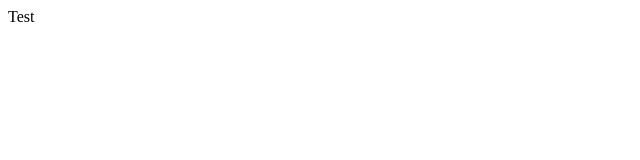
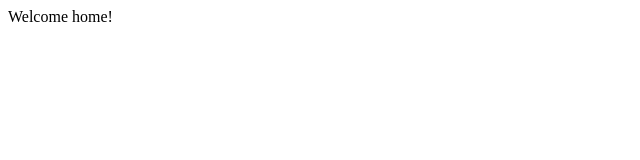
Before and after one commit to flex-farm-stand/ffs, a React (Vite) app: page / in a window 1280 px wide. Shown: the top 160 px of the page, without its empty margins (0-640 px from the left). Built offline with nearby package versions, Linux system fonts and the light colour scheme.

Commit message:
Organize /src into features, pages
- Follow "Public API" principle, ie index files whose job it is to
  import files from current dir and export to one dir up
- Add 1 feature/ui (title), 1 page (home)

```diff
--- /dev/null
+++ b/src/features/index.js
@@ -0,0 +1 @@
+export * from './ui'
--- /dev/null
+++ b/src/features/ui/index.js
@@ -0,0 +1 @@
+export { Title } from './title'
--- /dev/null
+++ b/src/features/ui/title/index.jsx
@@ -0,0 +1,3 @@
+export function Title({ text = '' }) {
+  return <div>{text}</div>
+}
--- /dev/null
+++ b/src/pages/home.jsx
@@ -0,0 +1,5 @@
+import { Title } from '@/features/ui'
+
+export function Home() {
+  return <Title text="Welcome home!" />
+}
--- /dev/null
+++ b/src/pages/index.js
@@ -0,0 +1 @@
+export { Home } from './home'
--- a/src/router.jsx
+++ b/src/router.jsx
@@ -4,10 +4,8 @@ import {
   Route,
 } from 'react-router-dom'
 
-function Test() {
-  return <div>Test</div>
-}
+import { Home } from './pages'
 
-const elements = <Route path="/" element={<Test />}></Route>
+const elements = <Route path="/" element={<Home />}></Route>
 
 export const router = createBrowserRouter(createRoutesFromElements(elements))
```
